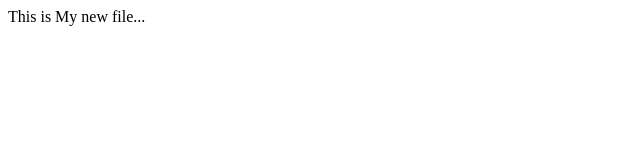
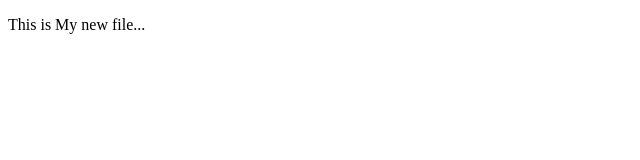
Before and after one commit to Kmotley/NewWork_1, a plain HTML site: page index.html in a window 1280 px wide. Shown: the whole page, without its empty margins (0-640 px from the left). Drawn offline with Linux system fonts and the light colour scheme.

Commit message:
Update index.html

```diff
--- a/index.html
+++ b/index.html
@@ -4,10 +4,10 @@
 
 <head>
   <meta charset="UTF-8">
-  <title>Homework1A</title>
+  <title>NewWork_1</title>
 </head>
 <body>
 
-This is My new file...
+	<p>This is My new file...</p>
 </body>
 </html>
```
